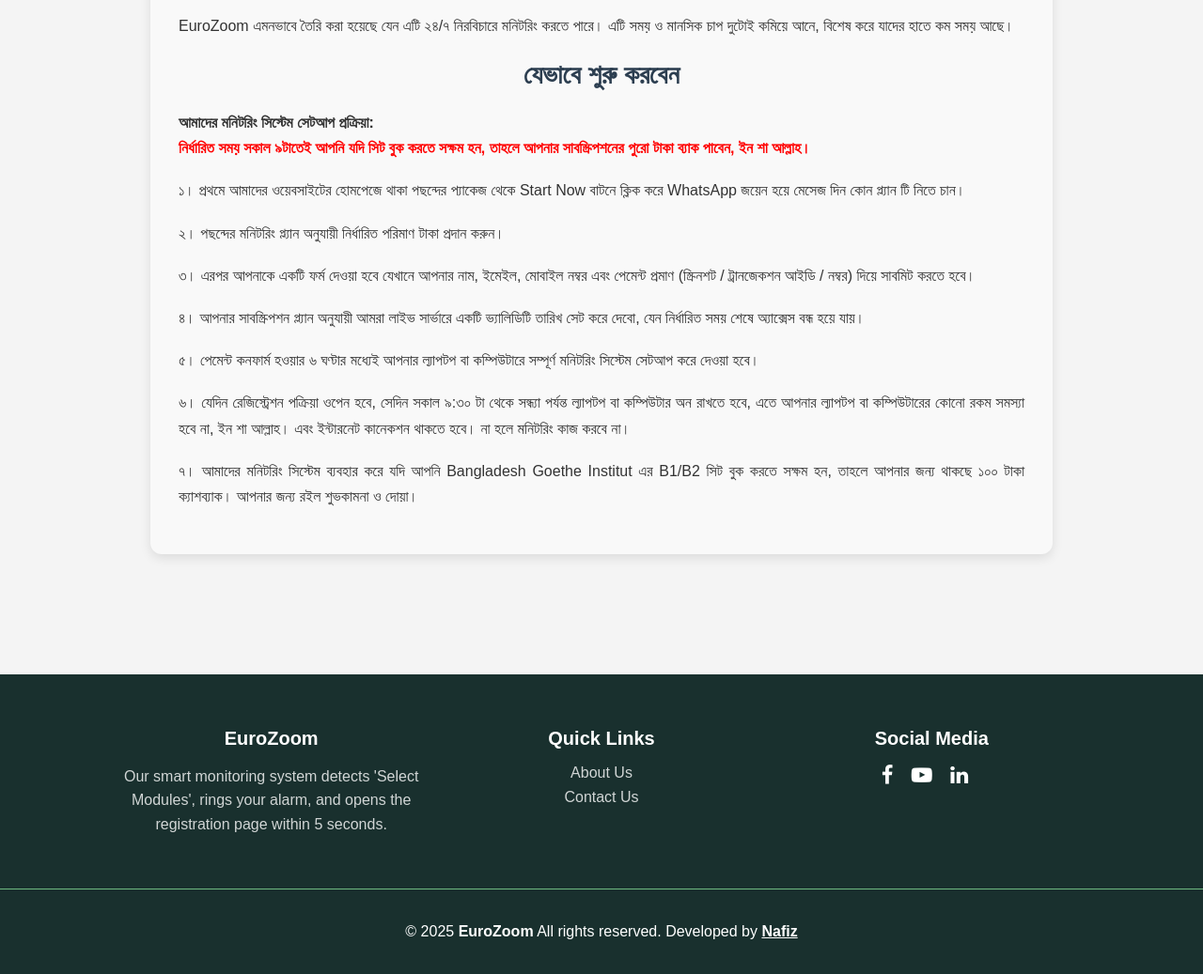
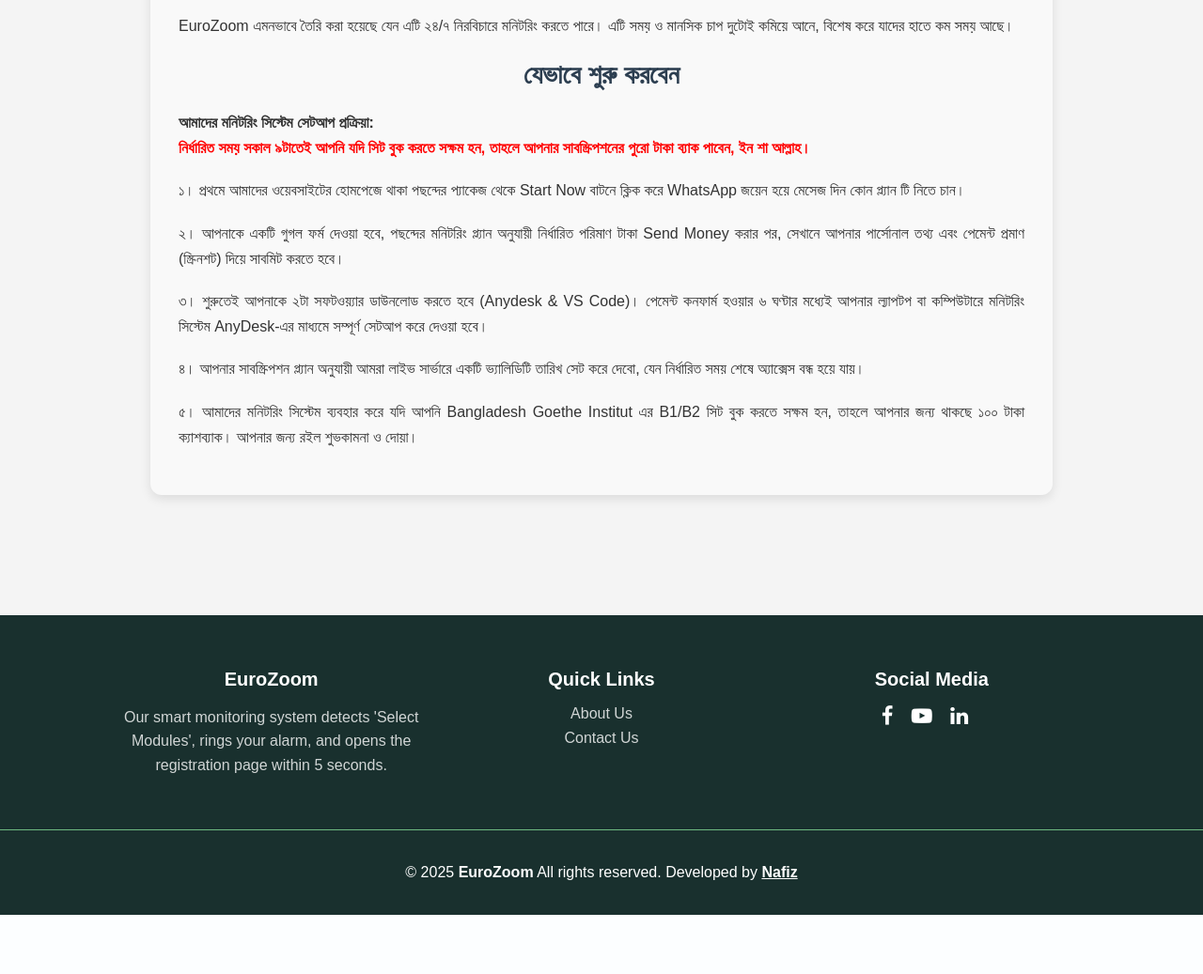
Before and after one commit to nafiz-swe/goetheB1, a Flask app: page /about in a window 1280 px wide. Shown: the part 1117-2154 px from the top of the page at 94% size. After the commit the page ends 2091 px from the top, so only its background shows below. Run offline with Flask 3, Linux system fonts and the light colour scheme.

Commit message:
about us

```diff
--- a/templates/about.html
+++ b/templates/about.html
@@ -24,11 +24,9 @@
     <h2>যেভাবে শুরু করবেন</h2>
     <p><strong>আমাদের মনিটরিং সিস্টেম সেটআপ প্রক্রিয়া:</strong> <br> <span style="font-weight: bold; margin: 0 auto;  color: red;">নির্ধারিত সময় সকাল ৯টাতেই আপনি যদি সিট বুক করতে সক্ষম হন, তাহলে আপনার সাবস্ক্রিপশনের পুরো টাকা ব্যাক পাবেন, ইন শা আল্লাহ। </span></p>
     <p>১। প্রথমে আমাদের ওয়েবসাইটের হোমপেজে থাকা পছন্দের প্যাকেজ থেকে Start Now বাটনে ক্লিক করে WhatsApp জয়েন হয়ে মেসেজ দিন কোন প্ল্যান টি নিতে চান।</p>
-    <p>২। পছন্দের মনিটরিং প্ল্যান অনুযায়ী নির্ধারিত পরিমাণ টাকা প্রদান করুন।</p>
-    <p>৩। এরপর আপনাকে একটি ফর্ম দেওয়া হবে যেখানে আপনার নাম, ইমেইল, মোবাইল নম্বর এবং পেমেন্ট প্রমাণ (স্ক্রিনশট / ট্রানজেকশন আইডি / নম্বর) দিয়ে সাবমিট করতে হবে।</p>
+    <p>২। আপনাকে একটি গুগল ফর্ম দেওয়া হবে, পছন্দের মনিটরিং প্ল্যান অনুযায়ী নির্ধারিত পরিমাণ টাকা Send Money করার পর, সেখানে আপনার পার্সোনাল তথ্য এবং পেমেন্ট প্রমাণ (স্ক্রিনশট) দিয়ে সাবমিট করতে হবে।</p>
+    <p>৩। শুরুতেই আপনাকে ২টা সফটওয়্যার ডাউনলোড করতে হবে (Anydesk & VS Code)। পেমেন্ট কনফার্ম হওয়ার ৬ ঘণ্টার মধ্যেই আপনার ল্যাপটপ বা কম্পিউটারে মনিটরিং সিস্টেম AnyDesk-এর মাধ্যমে সম্পূর্ণ সেটআপ করে দেওয়া হবে।</p>
     <p>৪। আপনার সাবস্ক্রিপশন প্ল্যান অনুযায়ী আমরা লাইভ সার্ভারে একটি ভ্যালিডিটি তারিখ সেট করে দেবো, যেন নির্ধারিত সময় শেষে অ্যাক্সেস বন্ধ হয়ে যায়।</p>
-    <p>৫। পেমেন্ট কনফার্ম হওয়ার ৬ ঘণ্টার মধ্যেই আপনার ল্যাপটপ বা কম্পিউটারে সম্পূর্ণ মনিটরিং সিস্টেম সেটআপ করে দেওয়া হবে।</p>
-    <p>৬। যেদিন রেজিস্ট্রেশন পক্রিয়া ওপেন হবে, সেদিন সকাল ৯:৩০ টা থেকে সন্ধ্যা পর্যন্ত ল্যাপটপ বা কম্পিউটার অন রাখতে হবে, এতে আপনার ল্যাপটপ বা কম্পিউটারের কোনো রকম সমস্যা হবে না, ইন শা আল্লাহ। এবং ইন্টারনেট কানেকশন থাকতে হবে। না হলে মনিটরিং কাজ করবে না।</p>
-    <p>৭। আমাদের মনিটরিং সিস্টেম ব্যবহার করে যদি আপনি Bangladesh Goethe Institut এর B1/B2 সিট বুক করতে সক্ষম হন, তাহলে আপনার জন্য থাকছে ১০০ টাকা ক্যাশব্যাক। আপনার জন্য রইল শুভকামনা ও দোয়া।</p>
+    <p>৫। আমাদের মনিটরিং সিস্টেম ব্যবহার করে যদি আপনি Bangladesh Goethe Institut এর B1/B2 সিট বুক করতে সক্ষম হন, তাহলে আপনার জন্য থাকছে ১০০ টাকা ক্যাশব্যাক। আপনার জন্য রইল শুভকামনা ও দোয়া।</p>
 </div>
 {% endblock %}
```
